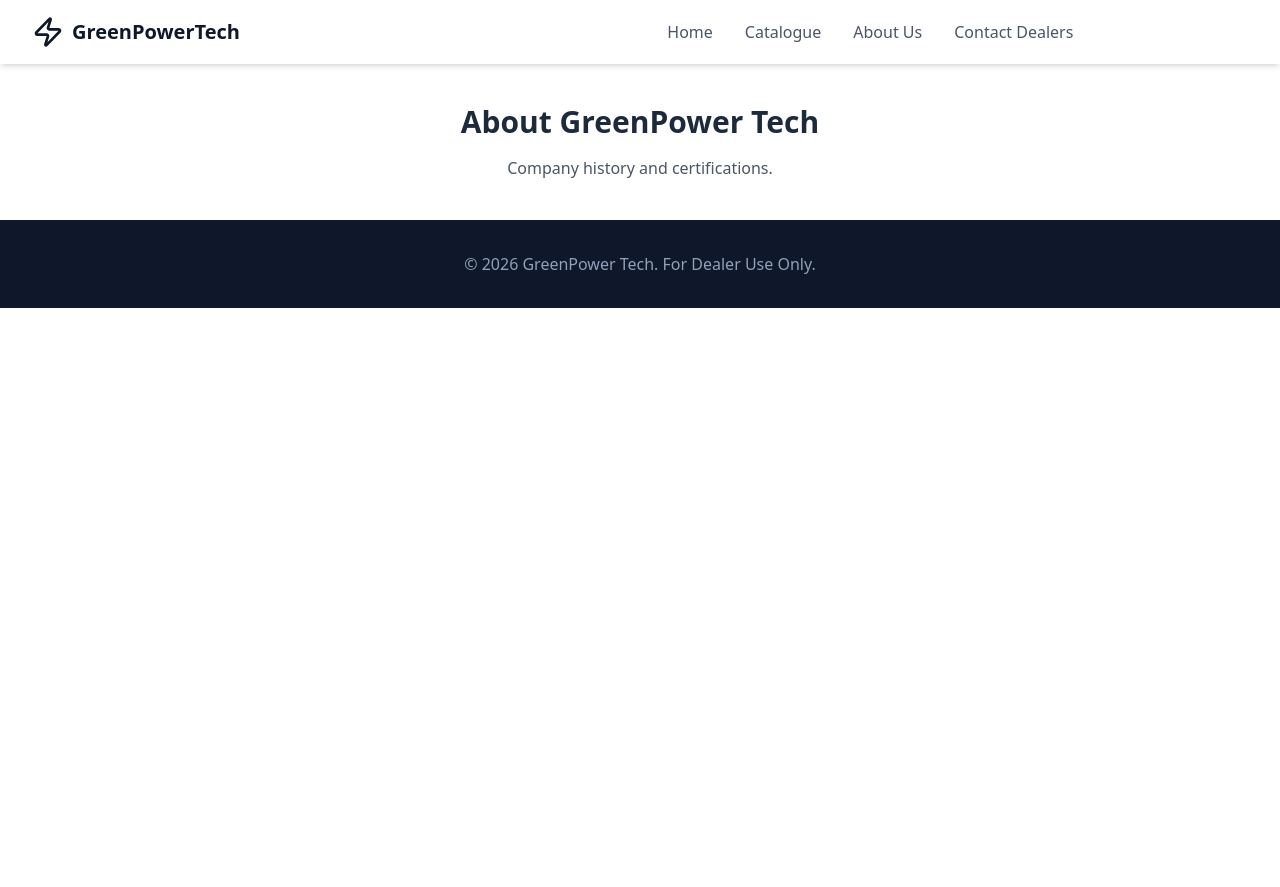
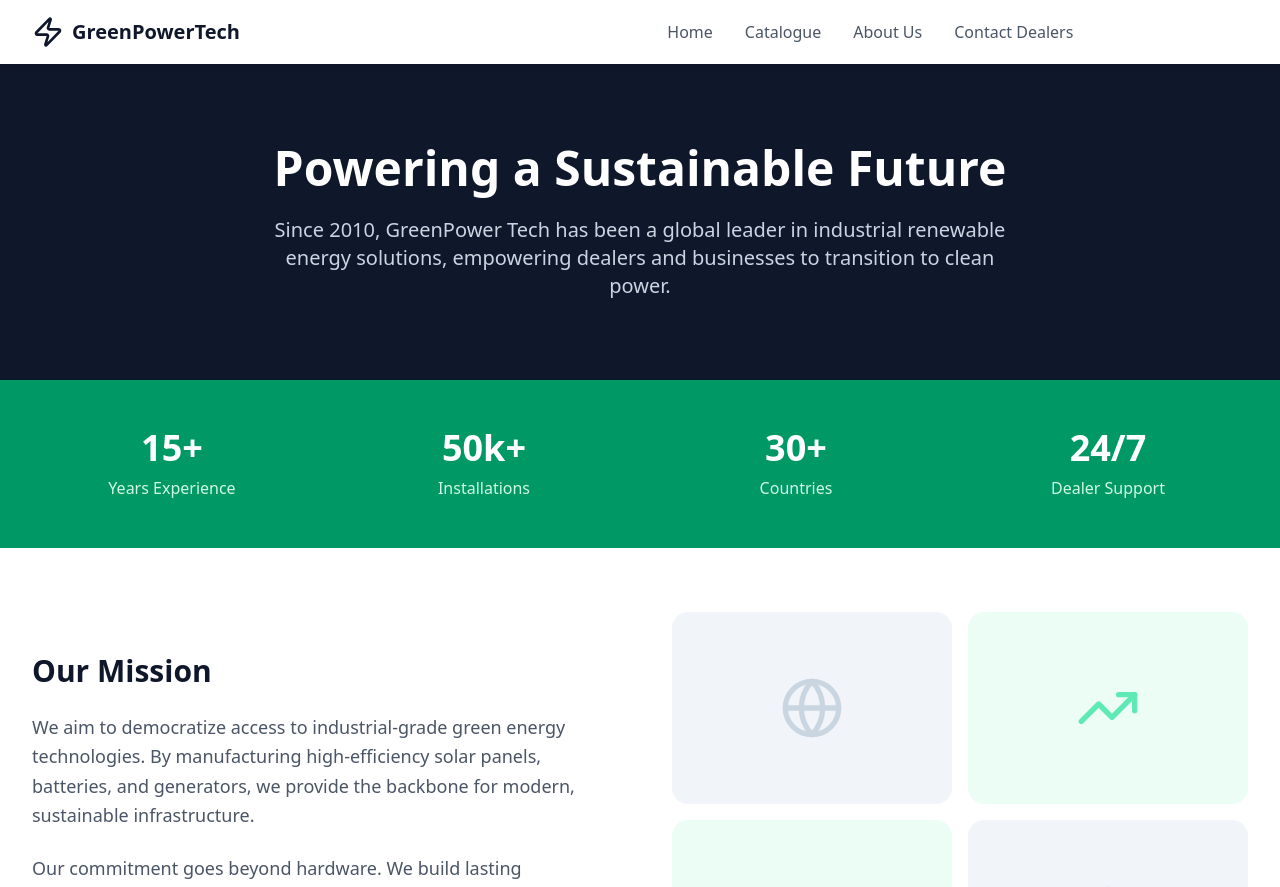
Before and after one commit to GuduruVinay/Digital-Catalogue, a React (Vite) app: page /about in a window 1280 px wide. Shown: the top 887 px of the page. Before the commit the page ends 800 px from the top, so only its background shows below. Built offline with nearby package versions, Linux system fonts and the light colour scheme.

Commit message:
Added about page

```diff
--- a/src/App.jsx
+++ b/src/App.jsx
@@ -9,6 +9,8 @@ import Catalogue from './pages/Catalogue';
 import ProductDetail from './pages/ProductDetail';
 // Import our Contact page
 import Contact from './pages/Contact';
+// Import our About page
+import About from './pages/About';
 
 // --- PLACEHOLDER PAGE COMPONENTS (We will build these out properly next) ---
 
@@ -21,13 +23,6 @@ const Home = () => (
     <Link to="/catalogue" className="bg-emerald-600 text-white px-8 py-3 rounded-lg font-semibold hover:bg-emerald-700 transition flex items-center gap-2">
       View Catalogue <ArrowRight size={20} />
     </Link>
-  </div>
-);
-
-const About = () => (
-  <div className="p-10 text-center">
-    <h2 className="text-3xl font-bold text-slate-800">About GreenPower Tech</h2>
-    <p className="mt-4 text-gray-600">Company history and certifications.</p>
   </div>
 );
 
--- /dev/null
+++ b/src/pages/About.jsx
@@ -0,0 +1,131 @@
+import React from 'react';
+import { Award, Users, Globe, TrendingUp, CheckCircle } from 'lucide-react';
+import { Link } from 'react-router-dom';
+
+const About = () => {
+  return (
+    <div className="bg-white min-h-screen">
+
+      {/* Hero Section */}
+      <div className="bg-slate-900 text-white py-20 px-4 sm:px-6 lg:px-8">
+        <div className="max-w-7xl mx-auto text-center">
+          <h1 className="text-4xl sm:text-5xl font-bold mb-6">Powering a Sustainable Future</h1>
+          <p className="text-xl text-slate-300 max-w-3xl mx-auto">
+            Since 2010, GreenPower Tech has been a global leader in industrial renewable energy solutions,
+            empowering dealers and businesses to transition to clean power.
+          </p>
+        </div>
+      </div>
+
+      {/* Stats Section */}
+      <div className="bg-emerald-600 py-12">
+        <div className="max-w-7xl mx-auto px-4 sm:px-6 lg:px-8">
+          <div className="grid grid-cols-2 md:grid-cols-4 gap-8 text-center text-white">
+            <div>
+              <div className="text-4xl font-bold mb-2">15+</div>
+              <div className="text-emerald-100">Years Experience</div>
+            </div>
+            <div>
+              <div className="text-4xl font-bold mb-2">50k+</div>
+              <div className="text-emerald-100">Installations</div>
+            </div>
+            <div>
+              <div className="text-4xl font-bold mb-2">30+</div>
+              <div className="text-emerald-100">Countries</div>
+            </div>
+            <div>
+              <div className="text-4xl font-bold mb-2">24/7</div>
+              <div className="text-emerald-100">Dealer Support</div>
+            </div>
+          </div>
+        </div>
+      </div>
+
+      {/* Main Content */}
+      <div className="max-w-7xl mx-auto py-16 px-4 sm:px-6 lg:px-8">
+
+        {/* Mission & Vision */}
+        <div className="grid grid-cols-1 md:grid-cols-2 gap-16 items-center mb-20">
+          <div>
+            <h2 className="text-3xl font-bold text-slate-900 mb-6">Our Mission</h2>
+            <p className="text-lg text-gray-600 mb-6 leading-relaxed">
+              We aim to democratize access to industrial-grade green energy technologies.
+              By manufacturing high-efficiency solar panels, batteries, and generators, we provide the backbone for modern, sustainable infrastructure.
+            </p>
+            <p className="text-lg text-gray-600 leading-relaxed">
+              Our commitment goes beyond hardware. We build lasting partnerships with our dealer network,
+              providing the training, logistics, and technical support needed to succeed in a competitive market.
+            </p>
+          </div>
+          <div className="grid grid-cols-2 gap-4">
+            <div className="bg-slate-100 rounded-2xl h-48 flex items-center justify-center">
+               <Globe className="text-slate-300 w-16 h-16" />
+            </div>
+            <div className="bg-emerald-50 rounded-2xl h-48 flex items-center justify-center">
+               <TrendingUp className="text-emerald-300 w-16 h-16" />
+            </div>
+            <div className="bg-emerald-50 rounded-2xl h-48 flex items-center justify-center">
+               <Users className="text-emerald-300 w-16 h-16" />
+            </div>
+            <div className="bg-slate-100 rounded-2xl h-48 flex items-center justify-center">
+               <Award className="text-slate-300 w-16 h-16" />
+            </div>
+          </div>
+        </div>
+
+        {/* Why Partner With Us? */}
+        <div className="bg-slate-50 rounded-3xl p-8 md:p-12">
+          <h2 className="text-3xl font-bold text-center text-slate-900 mb-12">Why Dealers Choose Us</h2>
+          <div className="grid grid-cols-1 md:grid-cols-3 gap-8">
+            {/* Benefit 1 */}
+            <div className="bg-white p-6 rounded-xl shadow-sm border border-slate-100">
+              <div className="w-12 h-12 bg-emerald-100 rounded-lg flex items-center justify-center mb-4 text-emerald-600">
+                <Award size={24} />
+              </div>
+              <h3 className="text-xl font-bold text-slate-900 mb-2">Certified Quality</h3>
+              <p className="text-gray-600">
+                ISO 9001 and ISO 14001 certified manufacturing ensures every unit meets global safety standards.
+              </p>
+            </div>
+            {/* Benefit 2 */}
+            <div className="bg-white p-6 rounded-xl shadow-sm border border-slate-100">
+              <div className="w-12 h-12 bg-emerald-100 rounded-lg flex items-center justify-center mb-4 text-emerald-600">
+                <TrendingUp size={24} />
+              </div>
+              <h3 className="text-xl font-bold text-slate-900 mb-2">Competitive Edge</h3>
+              <p className="text-gray-600">
+                Direct-from-factory logistics mean better margins for you and faster delivery for your customers.
+              </p>
+            </div>
+            {/* Benefit 3 */}
+            <div className="bg-white p-6 rounded-xl shadow-sm border border-slate-100">
+              <div className="w-12 h-12 bg-emerald-100 rounded-lg flex items-center justify-center mb-4 text-emerald-600">
+                <Users size={24} />
+              </div>
+              <h3 className="text-xl font-bold text-slate-900 mb-2">Dedicated Support</h3>
+              <p className="text-gray-600">
+                Access to our dedicated engineering team for complex project planning and troubleshooting.
+              </p>
+            </div>
+          </div>
+        </div>
+
+        {/* CTA Section */}
+        <div className="text-center mt-20">
+          <h2 className="text-3xl font-bold text-slate-900 mb-6">Ready to expand your portfolio?</h2>
+          <div className="flex justify-center gap-4">
+            <Link to="/catalogue" className="bg-slate-900 text-white px-8 py-3 rounded-lg font-semibold hover:bg-slate-800 transition">
+              View Products
+            </Link>
+            <Link to="/contact" className="bg-emerald-600 text-white px-8 py-3 rounded-lg font-semibold hover:bg-emerald-700 transition">
+              Become a Partner
+            </Link>
+          </div>
+        </div>
+
+      </div>
+    </div>
+  );
+};
+
+export default About;
```
